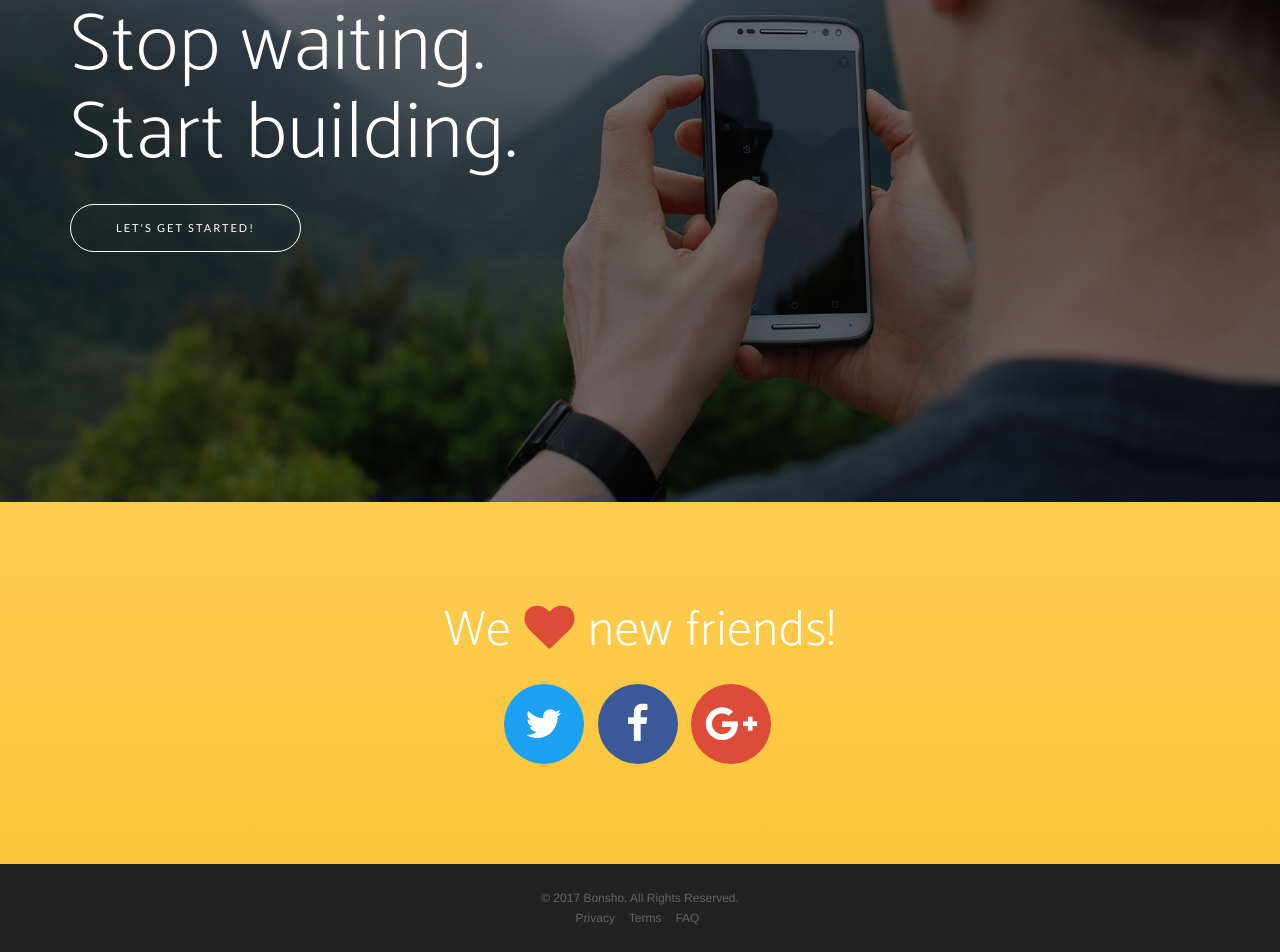
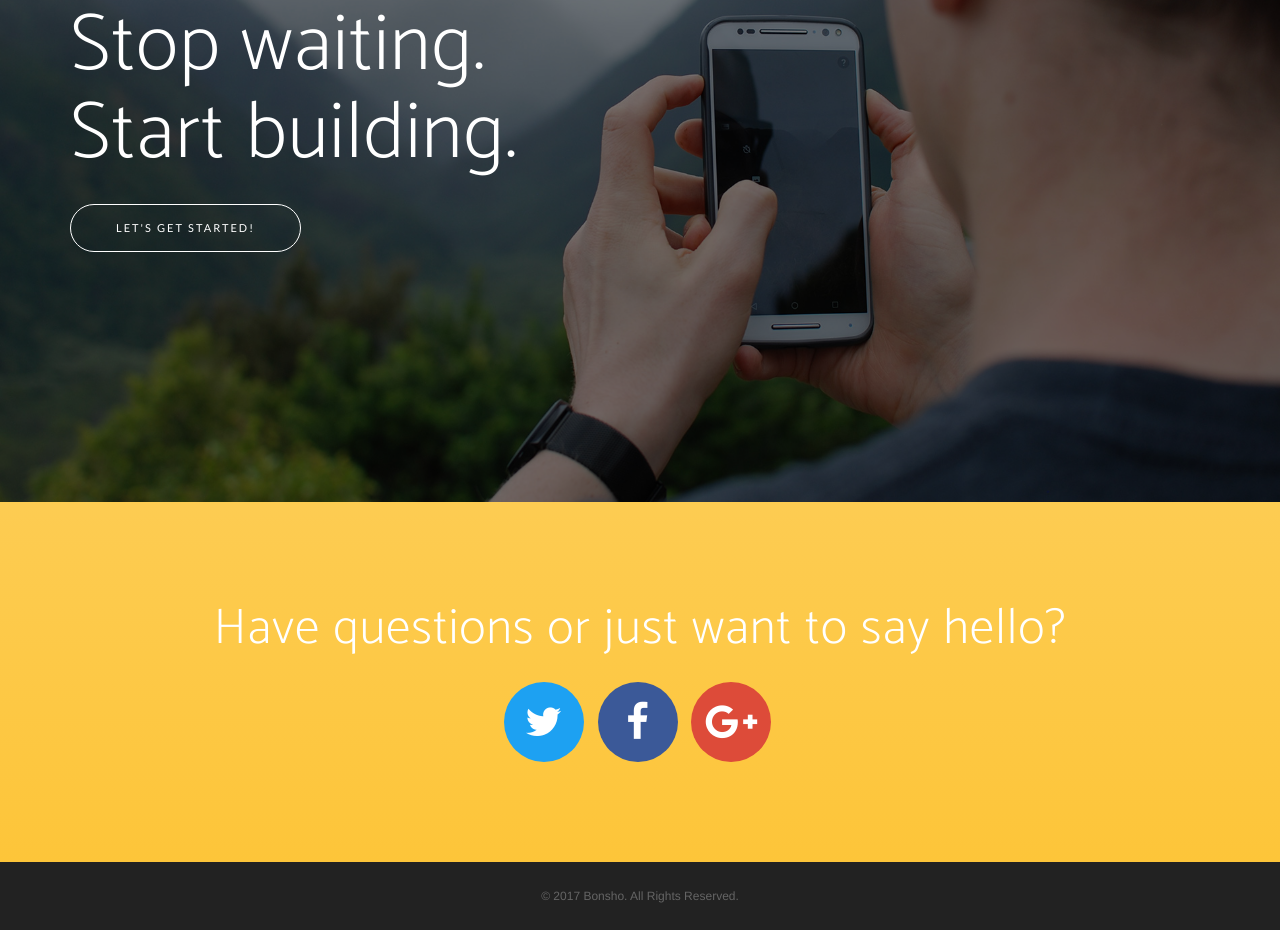
Before and after one commit to EzechukwuJI/lerikos.github.io, a website: page index.html in a window 1280 px wide. Shown: the part 1541-2493 px from the top of the page. After the commit the page ends 2471 px from the top, so only its background shows below. Drawn offline with nearby package versions, Linux system fonts and the light colour scheme; a web font is replaced by a local one.

Commit message:
Contact change

```diff
--- a/index.html
+++ b/index.html
@@ -155,7 +155,7 @@
 
     <section id="contact" class="contact bg-primary">
         <div class="container">
-            <h2>We <i class="fa fa-heart"></i> new friends!</h2>
+            <h2>Have questions or just want to say hello?</h2>
             <ul class="list-inline list-social">
                 <li class="social-twitter">
                     <a href="#"><i class="fa fa-twitter"></i></a>
@@ -173,17 +173,6 @@
     <footer>
         <div class="container">
             <p>&copy; 2017 Bonsho. All Rights Reserved.</p>
-            <ul class="list-inline">
-                <li>
-                    <a href="#">Privacy</a>
-                </li>
-                <li>
-                    <a href="#">Terms</a>
-                </li>
-                <li>
-                    <a href="#">FAQ</a>
-                </li>
-            </ul>
         </div>
     </footer>
 
```
